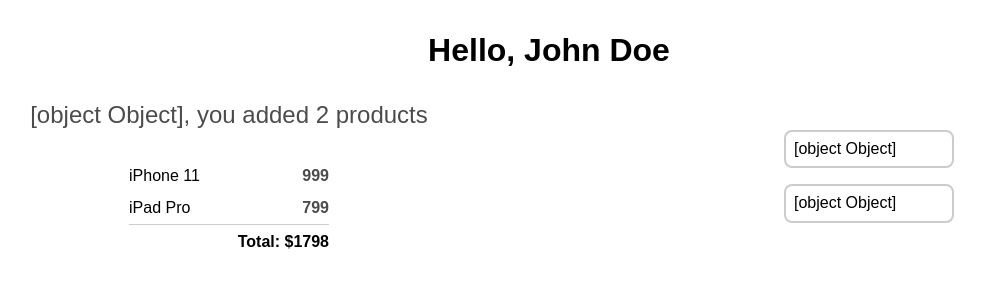
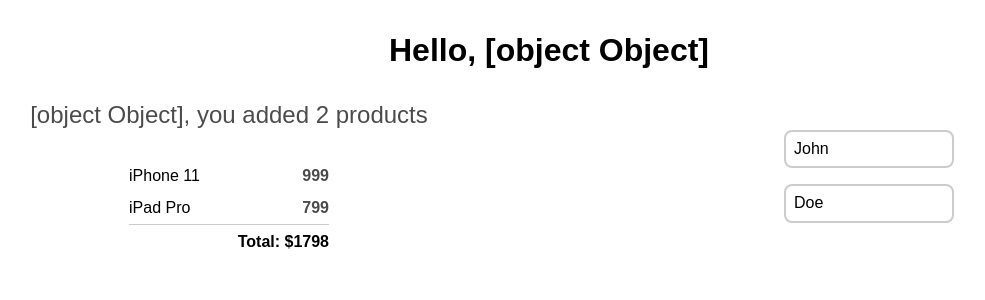
Before and after one commit to AlekseyRD88/ReactLesson10Task2, a React app: page / in a window 1280 px wide. Shown: the top 300 px of the page, without its empty margins (91-1076 px from the left). Built offline with nearby package versions, Linux system fonts and the light colour scheme.

Commit message:
message4

```diff
--- a/src/App.jsx
+++ b/src/App.jsx
@@ -22,7 +22,7 @@
     const { userData } = this.state;
     return (
       <div className="page">
-        <h1 className="title">{`Hello, ${userData.firstName} ${userData.lastName}`}</h1>
+        <h1 className="title">{`Hello, ${userData}`}</h1>
         <main className="content">
             <ShoppingCart userData={userData}/>
             <Profile userData={userData} handleChange={this.handleChange}/>
--- a/src/UserForm.jsx
+++ b/src/UserForm.jsx
@@ -3,9 +3,9 @@
 const UserForm = ({ userData, handleChange }) => {
     return(
       <form className="user-form">
-        <input type="text" name="firstName" className="user-form__input" value={userData}
+        <input type="text" name="firstName" className="user-form__input" value={userData.firstName}
         onChange={handleChange}/>
-        <input type="text" name="lastName" className="user-form__input" value={userData}
+        <input type="text" name="lastName" className="user-form__input" value={userData.lastName}
         onChange={handleChange}/>
       </form>
     );
```
